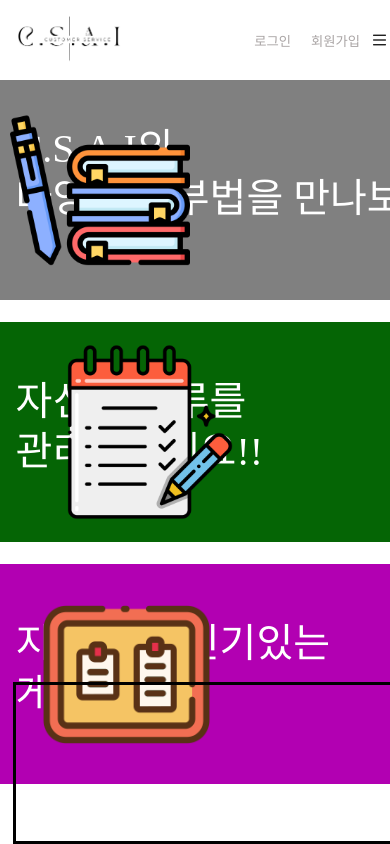
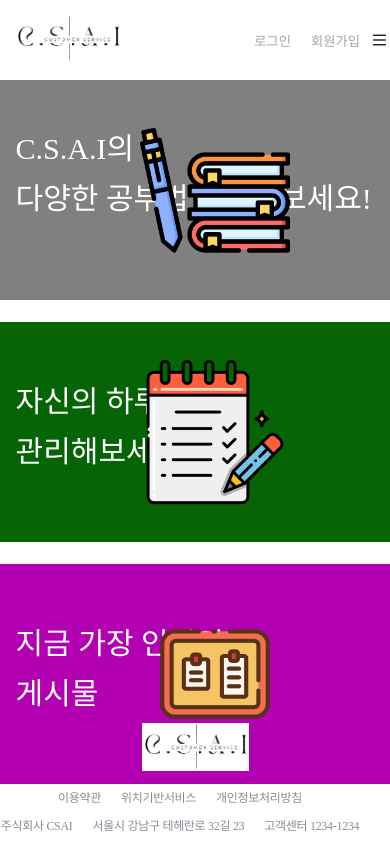
Before and after one commit to C-S-A-I-CommentScribeAI/Spring-boot-CRUD, a React (Create React App) app in the folder frontend/: page / in a window 390 px wide. Shown: the top 844 px of the page. Built offline with nearby package versions, Linux system fonts and the light colour scheme.

Commit message:
feat: 홈화면 웹반응형 구현

```diff
--- a/frontend/src/styles/components/FootBar.css
+++ b/frontend/src/styles/components/FootBar.css
@@ -1,33 +1,29 @@
 .footbar-container {
   display: flex;
-  justify-content: space-between; /* 컴포넌트들이 양 끝까지 이동 */
+  justify-content: space-between; /* 컴포넌트들이 양 끝까지 이동한다 */
   align-items: center;
-  flex-wrap: wrap;
+  flex-wrap: wrap; /* 요소들이 화면 크기에 따라 다음 줄로 넘어가도록 설정한다 */
   width: 90rem;
 
   position: fixed;
   bottom: 0;
 
-  border: 3px solid black;
-
-  @media screen and (max-width: 1000px) {
-    display: flex;
-    flex-direction: column;
-    align-items: center;
-    transform: translateX(-50px);
+  @media screen and (max-width: 1440px) {
+    width: 100%; /* 사이즈가 줄여나가면서 줄여나간 사이즈만큼 가로도 변한다*/
+    justify-content: space-between; /* 요소들이 가운데에 위치하도록 설정한다 */
   }
 
-  @media screen and (max-width: 1000px) {
-    transform: translateX(137px);
-  }
-
-  @media screen and (max-width: 655px) {
-    transform: translateX(13px);
+  @media screen and (max-width: 650px) {
+    width: 100%;
+    flex-direction: column;
   }
 }
 
+.logo-wrap {
+}
+
 .logo-icon {
-  display: flex; /* 로고 아이콘을 수평 정렬하기 위해 flex 컨테이너로 설정합니다. */
+  display: flex; /* 로고 아이콘을 수평 정렬하기 위해 flex로 설정한다 */
   justify-content: space-between; /* 로고와 다른 요소 사이에 여백을 추가합니다. */
 
   margin-bottom: 17px; /* 로고 위쪽 마진을 추가하여 로고를 아래로 내립니다. */
@@ -37,24 +33,8 @@
 .text-wrap {
   vertical-align: top;
   display: flex;
-  flex-direction: column; /* 수직으로 배열하도록 설정합니다. */
-  align-items: center; /* 수직 정렬을 위해 중앙 정렬합니다. */
-  margin-left: 298px;
-  margin-right: 270px;
-  transform: translateX(-30px);
-
-  @media screen and (max-width: 1230px) {
-    margin-right: 15.625rem;
-  }
-
-  @media screen and (max-width: 1190px) {
-    margin-left: 11.25rem;
-    margin-right: 11.25rem;
-  }
-
-  @media screen and (max-width: 1000px) {
-    transform: translateX(20px);
-  }
+  flex-direction: column; /* 수직으로 배열하도록 설정한다 */
+  align-items: center; /* 수직 중앙 정렬한다 */
 }
 
 .up,
@@ -66,35 +46,33 @@
   letter-spacing: -0.3px;
   text-align: center;
   margin-right: 10px;
+  margin-bottom: 7px; /* 위 텍스트와 아래 텍스트 간의 간격을 조절한다*/
   white-space: nowrap;
-  margin-bottom: 7px; /* 각각의 엘리먼트 사이에 간격을 추가합니다. */
+}
 
-  @media screen and (max-width: 1000px) {
+.footer-item {
+  display: inline-block;
+  margin-right: 20px; /* 각 텍스트 사이에 간격을 조절한다 */
+  white-space: nowrap; /* 텍스트 줄 바꿈 방지 */
+}
+
+.social-wrap {
+  display: flex; /* 로고 아이콘을 수평 정렬하기 위해 flex 컨테이너로 설정합니다. */
+  justify-content: space-between; /* 로고와 다른 요소 사이에 여백을 추가합니다. */
+
+  margin-top: 15px; /* 로고 위쪽 마진을 추가하여 로고를 아래로 내립니다. */
+  transform: translateX(-10px);
+
+  @media screen and (max-width: 650px) {
     display: none;
   }
 }
 
-.footer-item {
-  display: inline-block;
-  margin-right: 20px; /* 각 항목 사이 간격 조절 */
-  white-space: nowrap; /* 텍스트 줄 바꿈 방지 */
-}
-
-.social-wrap {
-  margin-top: 15px; /* 로고 위쪽 마진을 추가하여 로고를 아래로 내립니다. */
+.social-icon {
   display: flex; /* 로고 아이콘을 수평 정렬하기 위해 flex 컨테이너로 설정합니다. */
   justify-content: space-between; /* 로고와 다른 요소 사이에 여백을 추가합니다. */
-  transform: translateX(-10px);
-}
 
-.social-icon {
   margin-bottom: 17px; /* 로고 위쪽 마진을 추가하여 로고를 아래로 내립니다. */
   margin-right: 11px;
-  display: flex; /* 로고 아이콘을 수평 정렬하기 위해 flex 컨테이너로 설정합니다. */
-  justify-content: space-between; /* 로고와 다른 요소 사이에 여백을 추가합니다. */
   font-size: 15px;
-
-  @media screen and (max-width: 1000px) {
-    transform: translateX(47px);
-  }
 }
--- a/frontend/src/styles/components/FreeBtn.css
+++ b/frontend/src/styles/components/FreeBtn.css
@@ -28,6 +28,13 @@
   width: 254px;
   height: 260px;
   transform: translateX(-120px);
+
+  @media screen and (max-width: 870px) {
+    width: 150px;
+    height: 150px;
+
+    transform: translateX(-100px);
+  }
 }
 
 .free-textwrap {
@@ -50,6 +57,10 @@
   font-style: normal;
   font-weight: 400;
   line-height: 50px; /* 125% */
+
+  @media screen and (max-width: 870px) {
+    font-size: 30px;
+  }
 }
 
 .board-img {
@@ -58,6 +69,13 @@
   flex-shrink: 0;
 
   transform: translateX(-150px);
+
+  @media screen and (max-width: 870px) {
+    width: 150px;
+    height: 150px;
+
+    transform: translateX(-100px);
+  }
 }
 
 .jjangu2-img {
--- a/frontend/src/styles/components/IntroduceBtn.css
+++ b/frontend/src/styles/components/IntroduceBtn.css
@@ -42,6 +42,10 @@
   font-style: normal;
   font-weight: 400;
   line-height: 50px; /* 125% */
+
+  @media screen and (max-width: 870px) {
+    font-size: 30px;
+  }
 }
 
 .study-img {
@@ -49,4 +53,11 @@
   height: 180px;
 
   transform: translateX(-200px);
+
+  @media screen and (max-width: 870px) {
+    width: 150px;
+    height: 150px;
+
+    transform: translateX(-100px);
+  }
 }
--- a/frontend/src/styles/components/TodoBtn.css
+++ b/frontend/src/styles/components/TodoBtn.css
@@ -29,6 +29,13 @@
 
   opacity: 0.6;
   transform: translateX(-150px);
+
+  @media screen and (max-width: 870px) {
+    width: 150px;
+    height: 150px;
+
+    transform: translateX(-100px);
+  }
 }
 
 .todo-textwrap {
@@ -54,6 +61,10 @@
   font-style: normal;
   font-weight: 400;
   line-height: 50px; /* 125% */
+
+  @media screen and (max-width: 870px) {
+    font-size: 30px;
+  }
 }
 
 .todo-img {
@@ -61,6 +72,13 @@
   height: 180px;
 
   transform: translateX(-150px);
+
+  @media screen and (max-width: 870px) {
+    width: 150px;
+    height: 150px;
+
+    transform: translateX(-100px);
+  }
 }
 
 .jjangu1-img {
```
